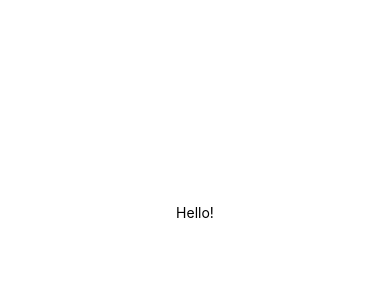
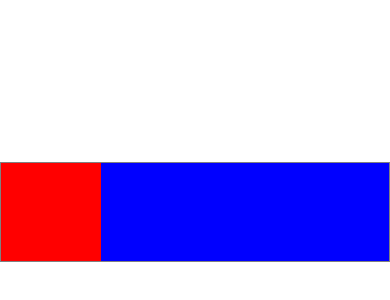
Before and after one commit to kyamashiro/news-app, a React Native app: screen / in a window 390 px wide. Shown: the part 210-510 px from the top of the page. Built offline with nearby package versions, Linux system fonts and the light colour scheme.

Commit message:
レイアウト作成

```diff
--- a/App.js
+++ b/App.js
@@ -4,7 +4,10 @@
 export default function App() {
   return (
     <View style={styles.container}>
-      <Text>Hello!</Text>
+      <View style={styles.itemContainer}>
+        <View style={styles.leftContainer}></View>
+        <View style={styles.rightContainer}></View>
+      </View>
     </View>
   );
 }
@@ -14,6 +17,21 @@
     flex: 1,
     backgroundColor: "#fff",
     alignItems: "center",
-    justifyContent: "center"
-  }
+    justifyContent: "center",
+  },
+  itemContainer: {
+    height: 100,
+    width: "100%",
+    borderColor: "gray",
+    borderWidth: 1,
+    flexDirection: "row",
+  },
+  leftContainer: {
+    backgroundColor: "red",
+    width: 100,
+  },
+  rightContainer: {
+    backgroundColor: "blue",
+    flex: 1,
+  },
 });
```
